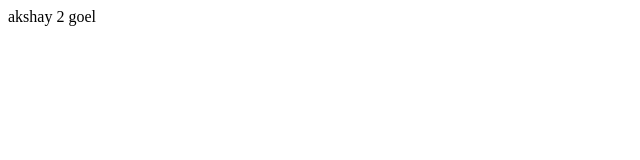
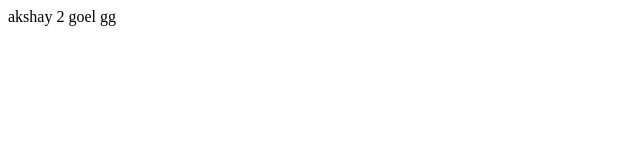
Before and after one commit to akshaymyself/jenkin, a plain HTML site: page index.html in a window 1280 px wide. Shown: the full height of the page, 0-640 px from the left. Drawn offline with Linux system fonts and the light colour scheme.

Commit message:
Update index.html

```diff
--- a/index.html
+++ b/index.html
@@ -1,4 +1,4 @@
 <html>
 <title>Aksjhay</title>
-<body>akshay 2 goel</body>
+<body>akshay 2 goel gg</body>
 </html>
```
